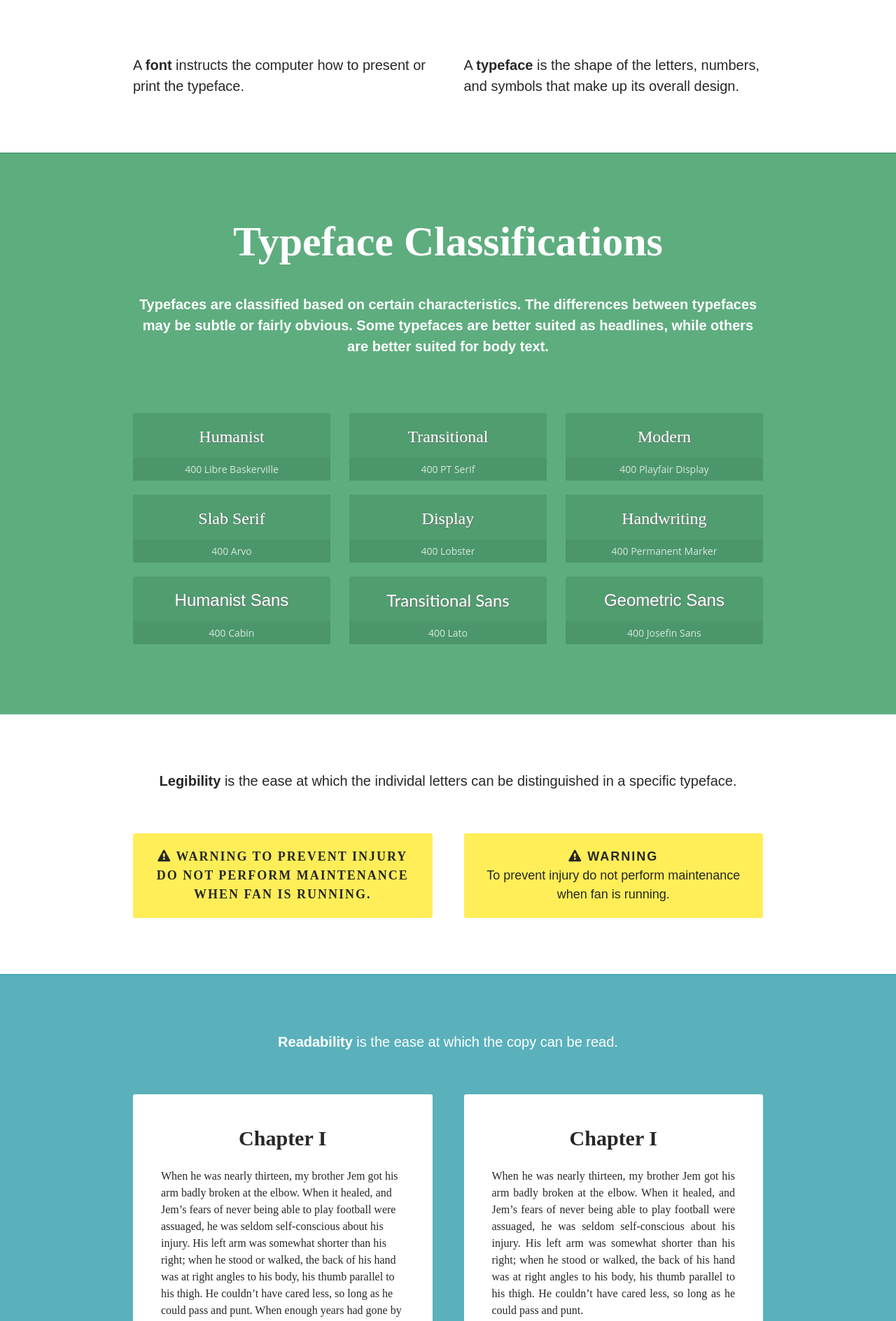
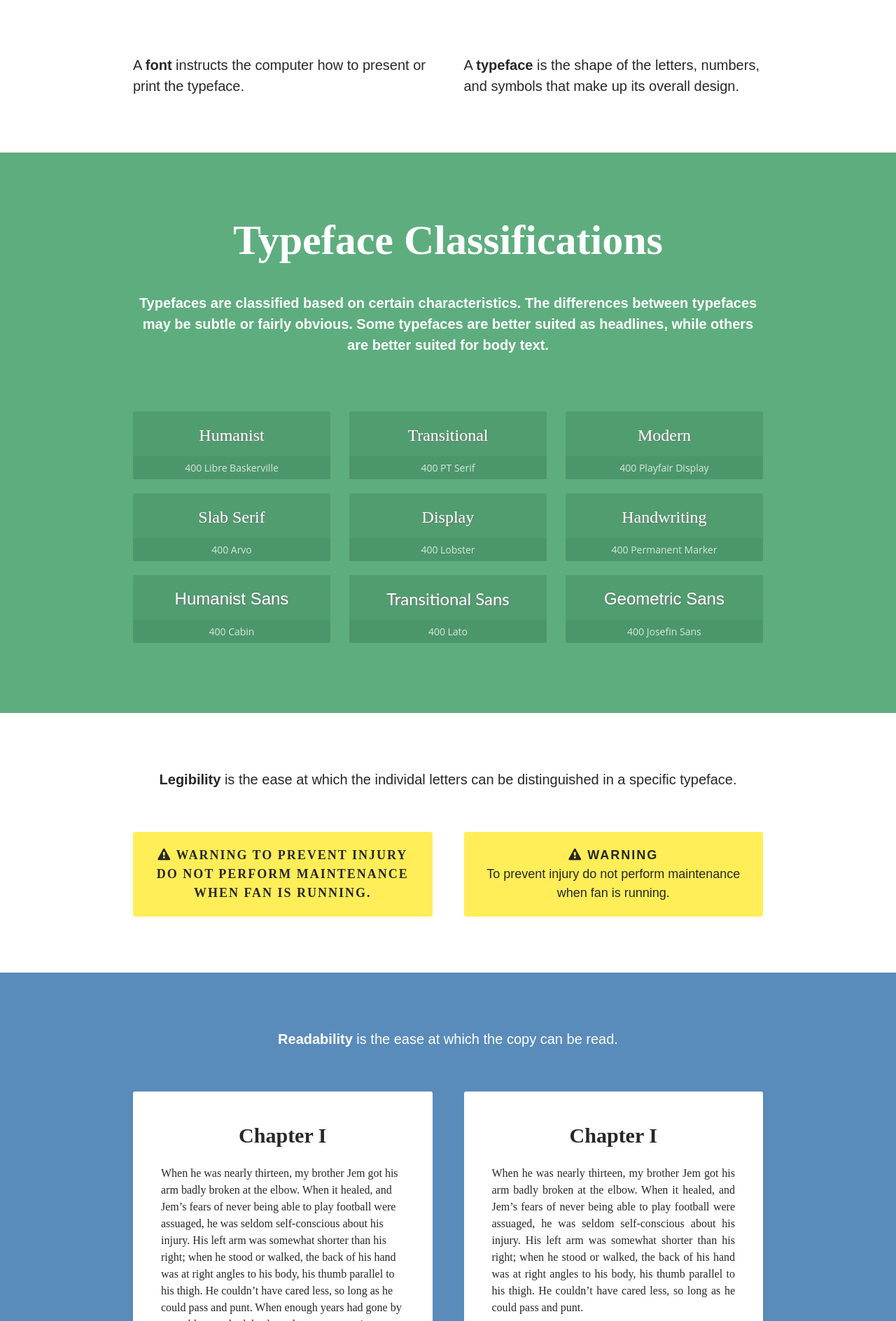
Before and after one commit to noaharogers/typography, a Jekyll site: the page built from index.html, in a window 1280 px wide. Shown: the part 612-2500 px from the top of the page at 70% size. Built offline with Jekyll 4.4.1, drawn with Linux system fonts in a browser that asks for light colours; nearby versions of some CDN libraries; comment, search, counter and statistics services are not loaded.

Commit message:
Removes borders from sections, updates colors

```diff
--- a/assets/stylesheets/_settings.scss
+++ b/assets/stylesheets/_settings.scss
@@ -13,7 +13,7 @@ $body-font: $light 20px/1.5 "Raleway", sans-serif;
 // Colors
 $black:           #272727;
 $blue:            #4693fb;
-$blue-gray:       #5ab1bb;
+$blue-gray:       #5a8cbb;
 $dark-gray:       #444349;
 $gray:            #777;
 $green:           #5ead7f;
--- a/assets/stylesheets/components/_layout.scss
+++ b/assets/stylesheets/components/_layout.scss
@@ -22,7 +22,6 @@ body {
    =========================================================== */
 
 .typeface-categories {
-  border-top: 2px solid darken($green, 5%);
   background: $green;
   color: $white;
   font-family: "Josefin Sans", sans-serif;
@@ -51,7 +50,6 @@ body {
 }
 
 .legible-and-readable--book {
-  border-top: 2px solid darken($blue-gray, 5%);
   background: $blue-gray;
   overflow: hidden;
 
```
